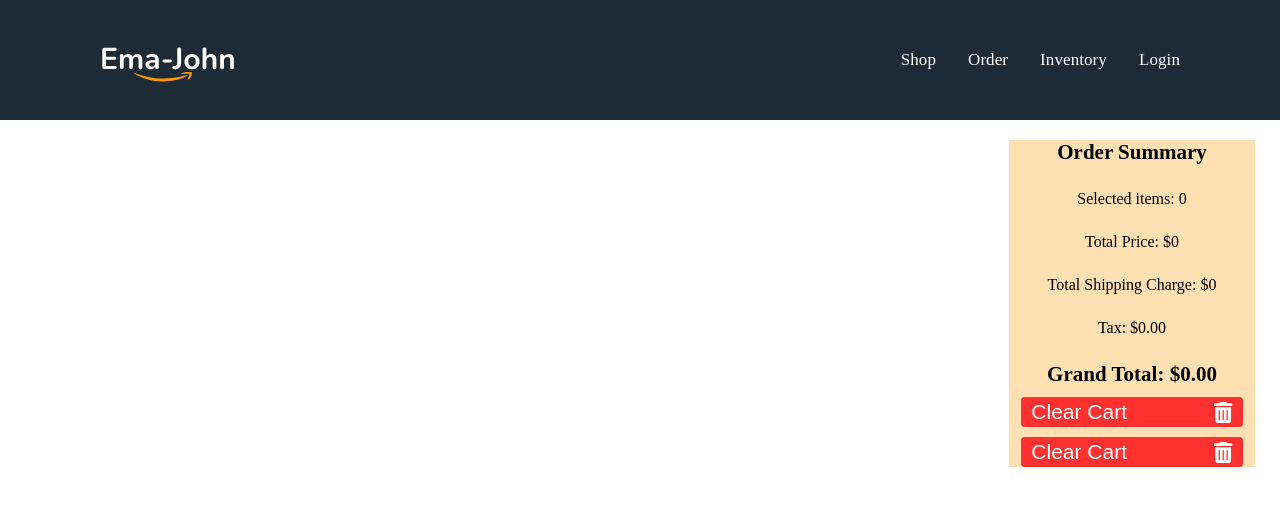
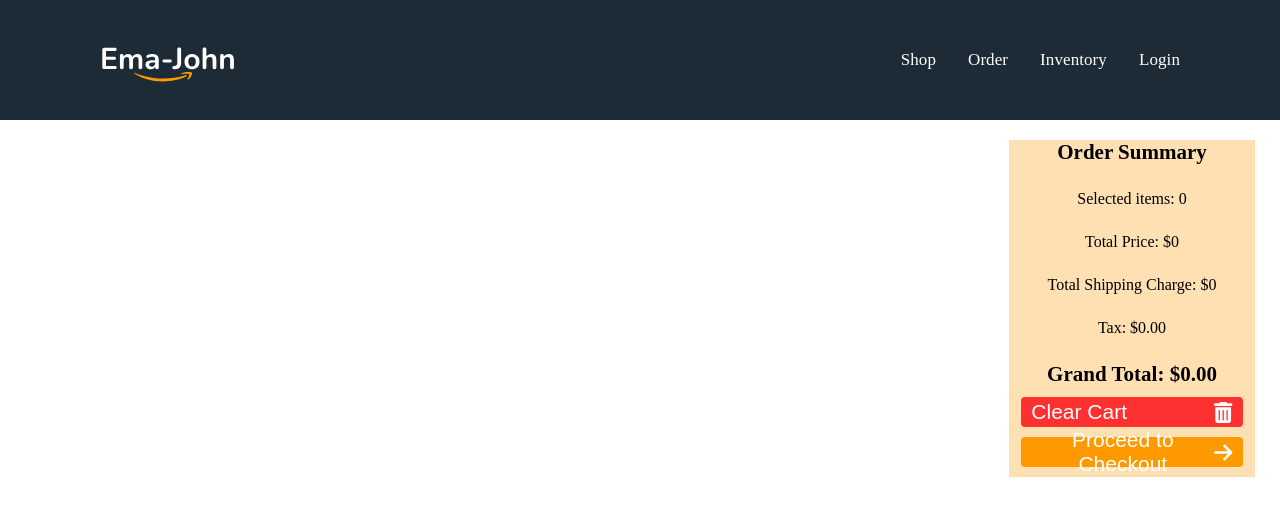
Before and after one commit to fahimshariar28/ema-john-clint, a React (Vite) app: page /order in a window 1280 px wide. Shown: the top 516 px of the page. Built offline with nearby package versions, Linux system fonts and the light colour scheme.

Commit message:
Clear cart and remove feom cart problem solved

```diff
--- a/src/components/Cart/Cart.css
+++ b/src/components/Cart/Cart.css
@@ -2,6 +2,7 @@
   background: rgba(255, 153, 0, 0.3);
   position: sticky;
   top: 0;
+  height: 100%;
 }
 .cart p {
   margin-top: 25px;
--- a/src/components/Cart/Cart.jsx
+++ b/src/components/Cart/Cart.jsx
@@ -2,9 +2,8 @@ import React from "react";
 import { FontAwesomeIcon } from "@fortawesome/react-fontawesome";
 import { faTrashAlt } from "@fortawesome/free-solid-svg-icons";
 import "./Cart.css";
-import { Link } from "react-router-dom";
 
-const Cart = (props, handleClearCart, children) => {
+const Cart = (props, handleClearCart) => {
   const { cart } = props;
   let quantity = 0;
   let totalPrice = 0;
@@ -29,14 +28,11 @@ const Cart = (props, handleClearCart, children) => {
       <p>Total Shipping Charge: ${totalShipping}</p>
       <p>Tax: ${tax.toFixed(2)}</p>
       <h6>Grand Total: ${total.toFixed(2)}</h6>
-      <button onClick={handleClearCart} className="btn-clear-cart">
+      <button onClick={props.handleClearCart} className="btn-clear-cart">
         <span>Clear Cart</span>
         <FontAwesomeIcon icon={faTrashAlt}></FontAwesomeIcon>
       </button>
-      <button onClick={handleClearCart} className="btn-clear-cart">
-        <span>Clear Cart</span>
-        <FontAwesomeIcon icon={faTrashAlt}></FontAwesomeIcon>
-      </button>
+      {props.children}
     </div>
   );
 };
--- /dev/null
+++ b/src/components/Checkout/Checkout.jsx
@@ -0,0 +1,11 @@
+import React from "react";
+
+const Checkout = () => {
+  return (
+    <div>
+      <h3>Checkout Page</h3>
+    </div>
+  );
+};
+
+export default Checkout;
--- a/src/components/Header/Shop/Shop.css
+++ b/src/components/Header/Shop/Shop.css
@@ -11,3 +11,22 @@
 .cart-container {
   text-align: center;
 }
+.proceed-link {
+  text-decoration: none;
+}
+.btn-proceed {
+  background: #ff9900;
+  border: 0;
+  border-radius: 4px;
+  width: 90%;
+  height: 30px;
+  padding: 10px;
+  color: white;
+  font-size: 21px;
+  margin: 10px auto;
+  border: 0;
+  border-radius: 4px;
+  display: flex;
+  justify-content: space-between;
+  align-items: center;
+}
--- a/src/components/Header/Shop/Shop.jsx
+++ b/src/components/Header/Shop/Shop.jsx
@@ -1,8 +1,15 @@
 import React, { useEffect, useState } from "react";
-import { addToDb, getShoppingCart } from "../../../utilities/fakedb";
+import {
+  addToDb,
+  deleteShoppingCart,
+  getShoppingCart,
+} from "../../../utilities/fakedb";
 import Cart from "../../Cart/Cart";
 import Product from "../../Product/Product";
 import "./Shop.css";
+import { Link } from "react-router-dom";
+import { FontAwesomeIcon } from "@fortawesome/react-fontawesome";
+import { faArrowRight } from "@fortawesome/free-solid-svg-icons";
 
 const Shop = () => {
   const [products, setProducts] = useState([]);
@@ -61,7 +68,14 @@ const Shop = () => {
         ))}
       </div>
       <div className="cart-container">
-        <Cart handleClearCart={handleClearCart} cart={cart}></Cart>
+        <Cart handleClearCart={handleClearCart} cart={cart}>
+          <Link className="proceed-link" to="/order">
+            <button className="btn-proceed">
+              Review Order
+              <FontAwesomeIcon icon={faArrowRight}></FontAwesomeIcon>{" "}
+            </button>
+          </Link>
+        </Cart>
       </div>
     </div>
   );
--- a/src/components/Order/Order.jsx
+++ b/src/components/Order/Order.jsx
@@ -1,9 +1,11 @@
 import React, { useState } from "react";
 import Cart from "../Cart/Cart";
-import { useLoaderData } from "react-router-dom";
+import { Link, useLoaderData } from "react-router-dom";
 import ReviewItem from "../ReviewItem/ReviewItem";
 import "./Order.css";
 import { deleteShoppingCart, removeFromDb } from "../../utilities/fakedb";
+import { FontAwesomeIcon } from "@fortawesome/react-fontawesome";
+import { faArrowRight } from "@fortawesome/free-solid-svg-icons";
 
 const Order = () => {
   const savedCart = useLoaderData();
@@ -24,15 +26,22 @@ const Order = () => {
     <div className="shop-container">
       <div className="review-container">
         {cart.map((product) => (
-          <ReviewItem key={product.id} product={product}></ReviewItem>
+          <ReviewItem
+            key={product.id}
+            product={product}
+            handleRemoveFromCart={handleRemoveFromCart}
+          ></ReviewItem>
         ))}
       </div>
       <div className="cart-container">
-        <Cart
-          cart={cart}
-          handleClearCart={handleClearCart}
-          handleRemoveFromCart={handleRemoveFromCart}
-        ></Cart>
+        <Cart cart={cart} handleClearCart={handleClearCart}>
+          <Link className="proceed-link" to="/checkout">
+            <button className="btn-proceed">
+              Proceed to Checkout
+              <FontAwesomeIcon icon={faArrowRight}></FontAwesomeIcon>{" "}
+            </button>
+          </Link>
+        </Cart>
       </div>
     </div>
   );
--- a/src/main.jsx
+++ b/src/main.jsx
@@ -9,6 +9,7 @@ import Order from "./components/Order/Order";
 import Inventory from "./components/Inventory/Inventory";
 import Login from "./components/Inventory/Login/Login";
 import cartProductsLoader from "./loaders/cartProductsLoader";
+import Checkout from "./components/Checkout/Checkout";
 
 const router = createBrowserRouter([
   {
@@ -32,6 +33,10 @@ const router = createBrowserRouter([
         path: "/login",
         element: <Login></Login>,
       },
+      {
+        path: "/checkout",
+        element: <Checkout></Checkout>,
+      },
     ],
   },
 ]);
```
